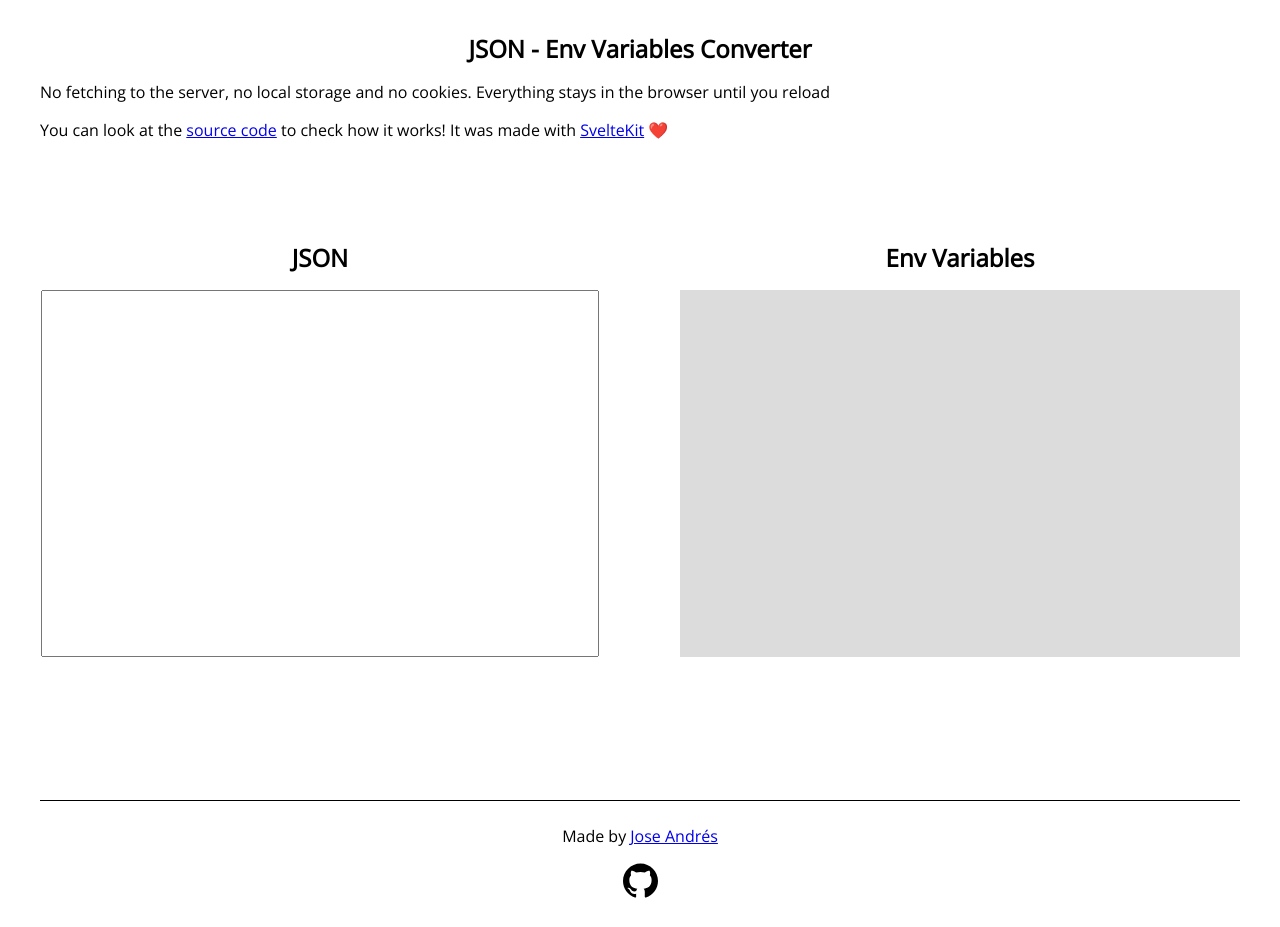
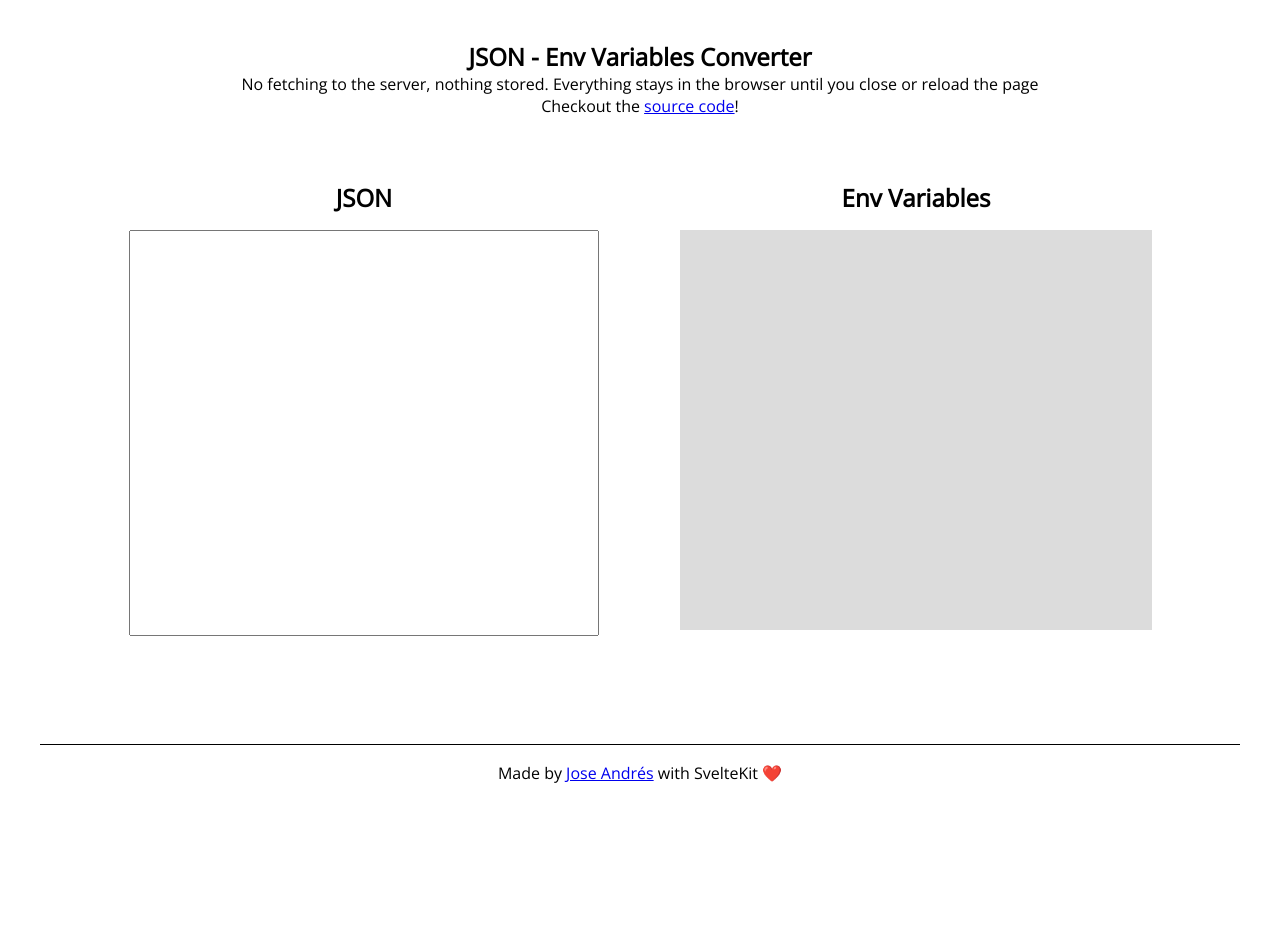
Before and after one commit to merojosa/json-env-converter, a SvelteKit app: page / in a window 1280 px wide. After the commit the page ends 800 px from the top, so only its background shows below. Built offline with nearby package versions, Linux system fonts and the light colour scheme; a web font is replaced by a local one.

Commit message:
Fix design

```diff
--- a/src/routes/+layout.svelte
+++ b/src/routes/+layout.svelte
@@ -1,19 +1,14 @@
 <script>
   import "@fontsource/open-sans";
-  import Github from "./github.svelte";
 </script>
 
 <slot />
 
 <footer>
   <span>
-    Made by <a href="https://merojosa.dev" target="_blank">Jose Andrés</a>
+    Made by <a href="https://merojosa.dev" target="_blank">Jose Andrés</a> with SvelteKit
+    ❤️
   </span>
-  <div class="icons-container">
-    <a href="https://github.com/merojosa/json-env-converter" target="_blank">
-      <Github />
-    </a>
-  </div>
 </footer>
 
 <svelte:head>
@@ -34,7 +29,7 @@
     min-height: 100vh;
     display: grid;
     grid-template-columns: 1fr;
-    grid-template-rows: 100vh auto;
+    grid-template-rows: 93vh 7vh;
     grid-template-areas: "main" "footer";
     overflow-x: hidden;
     font-family: "Open Sans", sans-serif;
@@ -45,8 +40,9 @@
     margin: 2.5rem;
     display: grid;
     align-items: unset;
-    grid-template-rows: 40% 60%;
     grid-template-columns: 100%;
+    margin-left: 10vw;
+    margin-right: 10vw;
   }
 
   :global(footer) {
@@ -60,17 +56,4 @@
     margin: 0 2.5rem;
     border-top: 1px solid black;
   }
-
-  @media (min-width: 400px) {
-    :global(main) {
-      grid-template-rows: 30% 70%;
-    }
-  }
-
-  @media (min-width: 800px) {
-    :global(main) {
-      align-items: center;
-      grid-template-rows: 15% 85%;
-    }
-  }
 </style>
--- a/src/routes/+page.svelte
+++ b/src/routes/+page.svelte
@@ -17,29 +17,28 @@
 
 <main>
   <section>
+    <div>
       <h1>JSON - Env Variables Converter</h1>
-    <p>
-      No fetching to the server, no local storage and no cookies. Everything
-      stays in the browser until you reload
+      <p class="description">
+        No fetching to the server, nothing stored. Everything stays in the
+        browser until you close or reload the page
       </p>
-    <p>
-      You can look at the <a
+      <p class="description">
+        Checkout the <a
           href="https://github.com/merojosa/json-env-converter"
           target="_blank">source code</a
-      >
-      to check how it works! It was made with
-      <a href="https://kit.svelte.dev/" target="_blank">SvelteKit</a> ❤️
+        >!
       </p>
-  </section>
-  <section class="grid-section">
+    </div>
+    <div class="grid-section">
       <h2>JSON</h2>
       <textarea
-      class="edit-textarea"
+        class="edit-textarea textareas"
         bind:value={textareaValue}
         aria-label="JSON"
       />
       <h2>Env Variables</h2>
-    <div class="result-container">
+      <div class="result-container textareas">
         <pre><code>{$converter}</code></pre>
         <button type="button" class="clipboard-button" on:click={copyTextarea}>
           <div>
@@ -47,10 +46,17 @@
           </div>
         </button>
       </div>
+    </div>
   </section>
 </main>
 
 <style>
+  section {
+    display: flex;
+    flex-direction: column;
+    gap: 3rem;
+  }
+
   h1,
   h2 {
     margin: 0;
@@ -63,12 +69,20 @@
     margin-top: 1rem;
   }
 
+  .description {
+    text-align: center;
+    margin: 0;
+  }
+
   .grid-section {
     display: grid;
     grid-template-columns: 100%;
     grid-template-rows: auto 1fr auto 1fr;
     width: 100%;
-    height: 100%;
+  }
+
+  .textareas {
+    height: 50vh;
   }
 
   .edit-textarea {
@@ -126,7 +140,6 @@
       grid-template-columns: repeat(2, 1fr);
       grid-template-rows: min-content 80%;
       grid-auto-flow: column;
-      height: 75%;
       column-gap: 5rem;
     }
   }
--- a/src/routes/github.svelte
+++ /dev/null
@@ -1,12 +0,0 @@
-<svg role="img" viewBox="0 0 24 24" xmlns="http://www.w3.org/2000/svg"
-  ><title>GitHub</title><path
-    d="M12 .297c-6.63 0-12 5.373-12 12 0 5.303 3.438 9.8 8.205 11.385.6.113.82-.258.82-.577 0-.285-.01-1.04-.015-2.04-3.338.724-4.042-1.61-4.042-1.61C4.422 18.07 3.633 17.7 3.633 17.7c-1.087-.744.084-.729.084-.729 1.205.084 1.838 1.236 1.838 1.236 1.07 1.835 2.809 1.305 3.495.998.108-.776.417-1.305.76-1.605-2.665-.3-5.466-1.332-5.466-5.93 0-1.31.465-2.38 1.235-3.22-.135-.303-.54-1.523.105-3.176 0 0 1.005-.322 3.3 1.23.96-.267 1.98-.399 3-.405 1.02.006 2.04.138 3 .405 2.28-1.552 3.285-1.23 3.285-1.23.645 1.653.24 2.873.12 3.176.765.84 1.23 1.91 1.23 3.22 0 4.61-2.805 5.625-5.475 5.92.42.36.81 1.096.81 2.22 0 1.606-.015 2.896-.015 3.286 0 .315.21.69.825.57C20.565 22.092 24 17.592 24 12.297c0-6.627-5.373-12-12-12"
-    fill="black"
-  /></svg
->
-
-<style>
-  svg {
-    height: 35px;
-  }
-</style>
```
Lines whose indentation alone changed are shown as unchanged.
